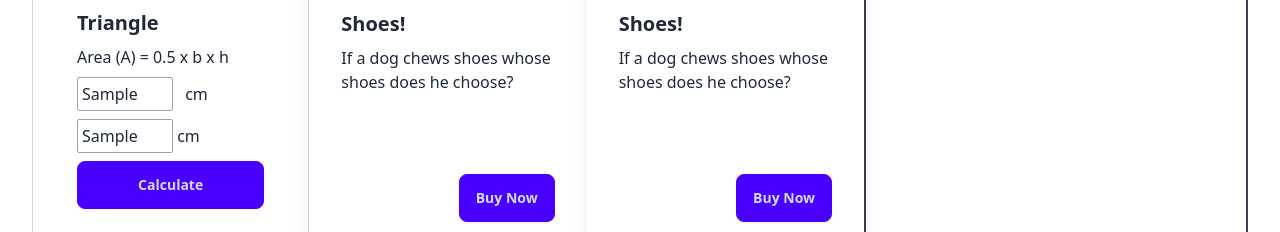
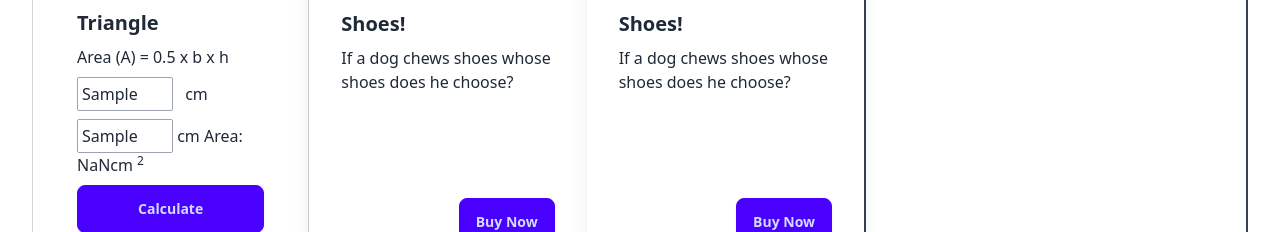
Before and after one commit to Siam-al-islam/geometry-genius, a plain HTML site: page index.html in a window 1280 px wide. Both pictures are taken after typing "Sample", "Sample" into the empty fields and a click on the button "Calculate". Shown: the part 262-494 px from the top of the page. Drawn offline with nearby package versions, Linux system fonts and the light colour scheme.

Commit message:
area calculation part done

```diff
--- a/index.html
+++ b/index.html
@@ -31,6 +31,8 @@
                             <input class="w-24 tex-2xl rounded-sm border p-1 border-gray-400" id="triangle-height"
                                 type="text" placeholder="heigth">
                             <span class="">cm</span>
+
+                            <span>Area: <span id="triangle-area"></span>cm <sup>2</sup></span>
                         </div>
                         <div class="card-actions">
                             <button onclick="calculateTriangleArea()" class="btn btn-primary w-full">Calculate</button>
--- a/js/triangle-calculate.js
+++ b/js/triangle-calculate.js
@@ -1,9 +1,11 @@
 function calculateTriangleArea() {
     const triangleBaseInput = document.getElementById('triangle-base').value;
     const triangleHeightInput = document.getElementById('triangle-height').value;
+    const triangleSpan = document.getElementById('triangle-area');
     const base = parseFloat(triangleBaseInput);
     const height = parseFloat(triangleHeightInput)
     const calculateArea = 0.5 * base * height;
+    triangleSpan.innerText = calculateArea;
     const triangleSection = document.getElementById('triangle-sec');
     const result = document.createElement('p');
     result.innerText = calculateArea;
```
